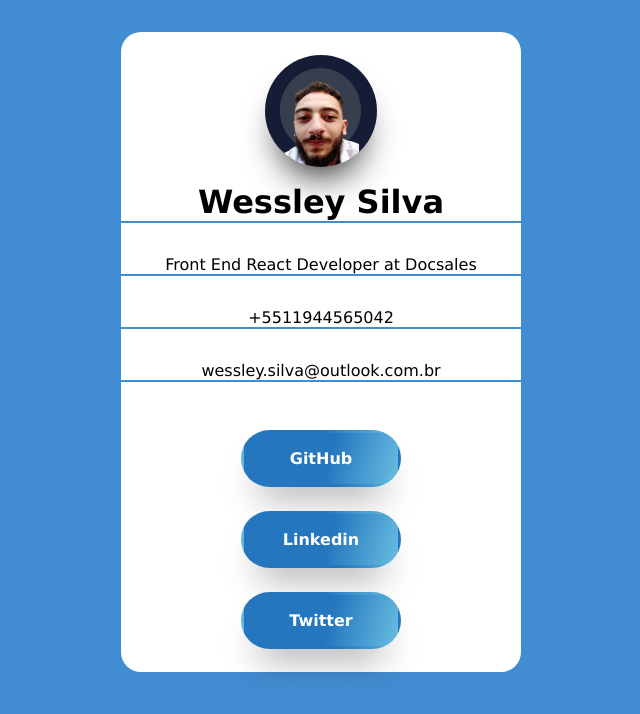
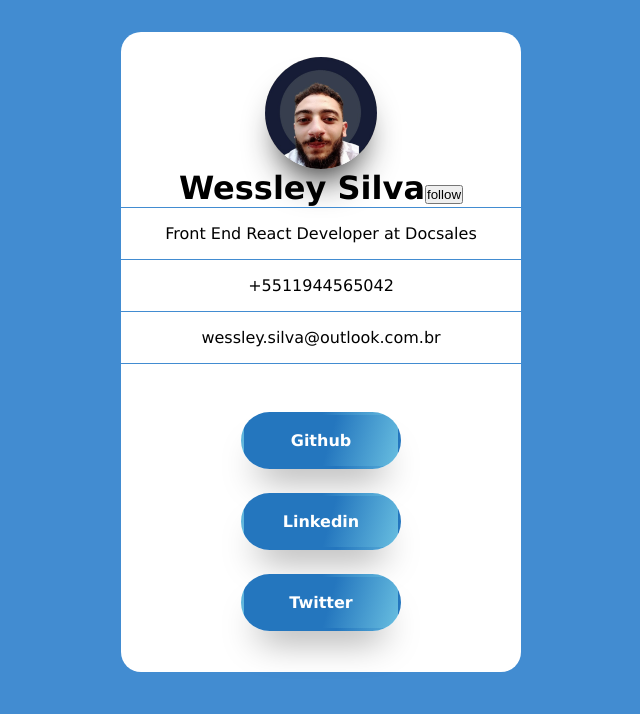
Before and after one commit to wessvs/personal-profile, a React (Vite) app: page / in a window 1280 px wide. Shown: the top 714 px of the page, without its empty margins (319-959 px from the left). Built offline with nearby package versions, Linux system fonts and the light colour scheme.

Commit message:
Create sub components to LinkButton, ProfileScsction, Profile

```diff
--- /dev/null
+++ b/src/components/LinkButton/index.jsx
@@ -0,0 +1,12 @@
+import styles from './styles.module.css'
+
+export default function LinkButton(props) {
+    return (
+        <a
+        href={props.href}
+        target='_blank'
+        className={styles.wrapper}>
+            {props.children}
+        </a>
+    )
+}
--- /dev/null
+++ b/src/components/LinkButton/styles.module.css
@@ -0,0 +1,23 @@
+
+.wrapper {
+    text-decoration: none;
+    color: white;
+    background-color: rgb(36,118,190);
+    background: linear-gradient(106deg, rgba(36,118,190,1) 55%, rgba(104,190,224,1) 100%);
+    padding: 1rem;
+    width: fit-content;
+    min-width: 10rem;
+    margin: 0 auto;
+    border-radius: 2rem;
+    font-weight: 700;
+    border: 3px solid transparent;
+    transition: .5s ease-out;
+    box-shadow: 0px 24px 36px -16px rgba(0,0,0,0.4);
+}
+
+.wrapper:hover {
+    border-color: rgba(104,190,224,1);
+    background-color: white;
+    background: white;
+    color: #428CD1;
+}
--- /dev/null
+++ b/src/components/Profile/ProfileSection/index.jsx
@@ -0,0 +1,9 @@
+import styles from './styles.module.css'
+
+export default function ProfileSection(props) {
+    return (
+        <div className={styles.wrapper}>
+            {props.children}
+        </div>
+    )
+}
--- /dev/null
+++ b/src/components/Profile/ProfileSection/styles.module.css
@@ -0,0 +1,4 @@
+.wrapper {
+    border-top: 1px solid #428CD1;
+    padding: 1rem 2.5rem;
+}
--- /dev/null
+++ b/src/components/Profile/Title/index.jsx
@@ -0,0 +1,5 @@
+import styles from './styles.module.css'
+
+export default function Title(props) {
+    return (<h1 className={styles.wrapper}>{props.children}</h1>)
+}
--- a/src/components/Profile/index.jsx
+++ b/src/components/Profile/index.jsx
@@ -1,20 +1,29 @@
-import Title from '../Title'
+import Title from './Title'
 import styles from './styles.module.css'
+import ProfileSection from './ProfileSection'
+import LinkButton from '../LinkButton'
 
 export default function Profile({ avatar, name,bio, email, phone,
                                     githubUrl,linkedinUrl, twitterUrl}) {
     return ( <>
     <div className={styles.container}>
         <img src={avatar} alt={name} className={styles.perfilImg} />
-        <Title text={name} />
-        <p>{ bio } </p>
-        <p>{ phone }</p>
-        <p>{ email }</p>
-        <div className={styles.containerBtn}>
-            <a className={styles.btn} href={ githubUrl } target='_blank'>GitHub</a>
-            <a className={styles.btn} href={ linkedinUrl } target='_blank'>Linkedin</a>
-            <a className={styles.btn} href={ twitterUrl } target='_blank'>Twitter</a>
-        </div>
+        <Title>
+            {name}
+            <button>follow</button>
+        </Title>
+        <ProfileSection>{bio}</ProfileSection>
+        <ProfileSection>{ phone }</ProfileSection>
+        <ProfileSection>{ email }</ProfileSection>
+
+        <ProfileSection>
+            <div className={styles.containerBtn}>
+                <LinkButton href={githubUrl}>Github
+                </LinkButton>
+                <LinkButton href={ linkedinUrl }>Linkedin </LinkButton>
+                <LinkButton href={ twitterUrl }>Twitter</LinkButton>
+            </div>
+        </ProfileSection>
     </div>
 
 </>)
--- a/src/components/Profile/styles.module.css
+++ b/src/components/Profile/styles.module.css
@@ -24,26 +24,3 @@
     margin-top: 2rem;
     gap: 1.5rem;
 }
-
-.btn {
-    text-decoration: none;
-    color: white;
-    background-color: rgb(36,118,190);
-    background: linear-gradient(106deg, rgba(36,118,190,1) 55%, rgba(104,190,224,1) 100%);
-    padding: 1rem;
-    width: fit-content;
-    min-width: 10rem;
-    margin: 0 auto;
-    border-radius: 2rem;
-    font-weight: 700;
-    border: 3px solid transparent;
-    transition: .5s ease-out;
-    box-shadow: 0px 24px 36px -16px rgba(0,0,0,0.4);
-}
-
-.btn:hover {
-    border-color: rgba(104,190,224,1);
-    background-color: white;
-    background: white;
-    color: #428CD1;
-}
--- a/src/components/Title/index.jsx
+++ /dev/null
@@ -1,5 +0,0 @@
-import styles from './styles.module.css'
-
-export default function Title({text}) {
-    return (<h1 className={styles.wrapper}>{text}</h1>)
-}
--- a/src/styles/globals.css
+++ b/src/styles/globals.css
@@ -8,12 +8,7 @@ body {
     background-color: #428CD1;
 }
 
-p {
+div {
     font-size: 1rem;
     font-weight: 200;
 }
-
-p, h1 {
-    border-bottom: 2px solid #428CD1;
-    margin: 1rem 0;
-}
```
Also changed, not shown: src/components/Profile/Title/styles.module.css (renamed from src/components/Title/styles.module.css).
